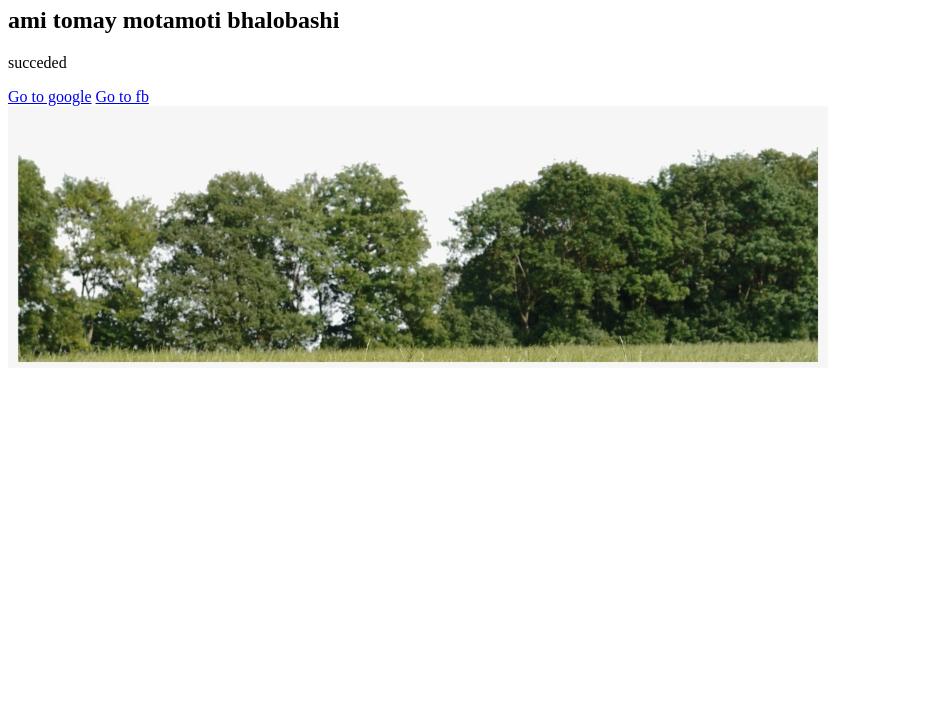
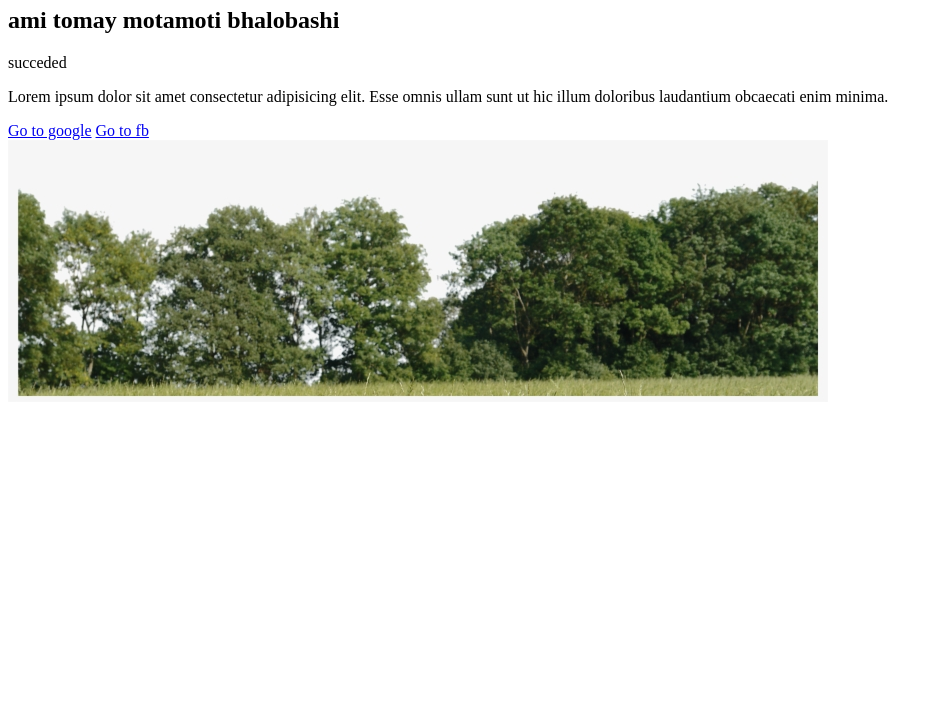
Before and after one commit to saleheen1911/github-attempt, a plain HTML site: page index.html in a window 1280 px wide. Shown: the part 73-800 px from the top of the page, without its empty margins (0-943 px from the left). Drawn offline with Linux system fonts and the light colour scheme.

Commit message:
another p added

```diff
--- a/index.html
+++ b/index.html
@@ -9,6 +9,7 @@
     <h1>amar shonar bangla</h1>
     <h2>ami tomay motamoti bhalobashi</h2>
     <p>succeded</p>
+    <p>Lorem ipsum dolor sit amet consectetur adipisicing elit. Esse omnis ullam sunt ut hic illum doloribus laudantium obcaecati enim minima.</p>
     <a href="https://www.google.com">Go to google</a>
     <a href="https://www.facebook.com">Go to fb</a>
     <div>
```
